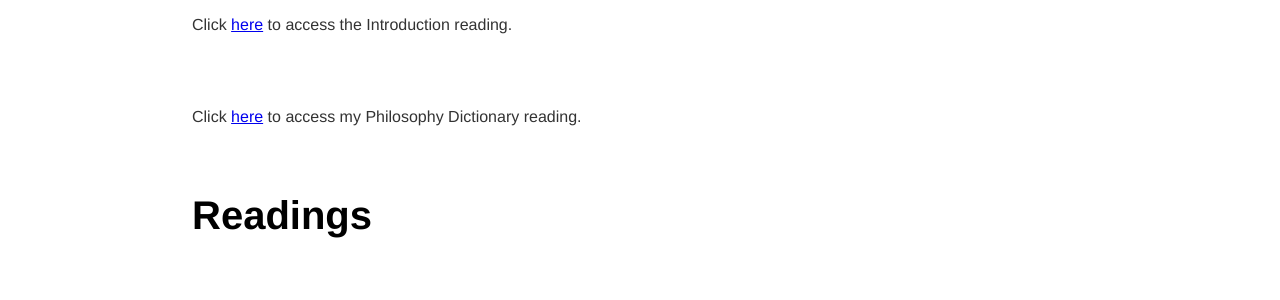
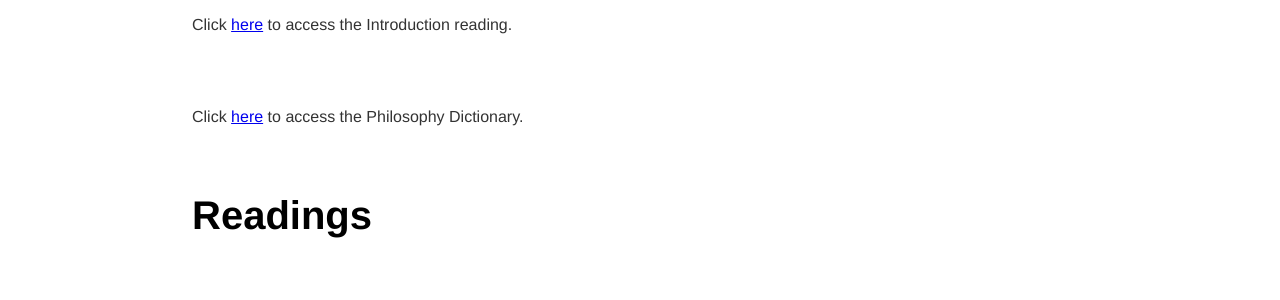
Before and after one commit to kevinjpatton/kevinjpatton.github.io, a Jekyll site: the page built from teaching/phil_3050/readings/index.html, in a window 1280 px wide and 900 px high, scrolled down 335 px. Shown: the part 152-452 px from the top of the window. Built offline with Jekyll 4.4.1, drawn with Linux system fonts in a browser that asks for light colours; Markdown is read by kramdown in place of the engine named in the settings.

Commit message:
Update index.html

```diff
--- a/teaching/phil_3050/readings/index.html
+++ b/teaching/phil_3050/readings/index.html
@@ -4,7 +4,7 @@ title: PHIL3050 - Extra Credit
 ---
 <h2>Introduction</h2>
 <p>Click <a href="/banda/Draft - How to Philosophize.pdf" target="_blank">here</a> to access the Introduction reading.</p>
-<p>Click <a href="/banda/Draft - Philosophabet.pdf" target="_blank">here</a> to access my Philosophy Dictionary reading.</p>
+<p>Click <a href="/banda/Draft - Philosophabet.pdf" target="_blank">here</a> to access the Philosophy Dictionary.</p>
 <h1>Readings</h1>
 <p>Click <a href="/banda/Royal Institute of Philosophy - Teaching Moral Philosophy.pdf" target="_blank">here</a> to download the Royal Institute reading.</p>
 <p>Click <a href="/teaching/phil_3050/Mark Schroeder - Philosophy of Language and Metaethics.pdf" target="_blank">here</a> to download the Mark Schroeder reading over Metaethics and Language.</p>
```
